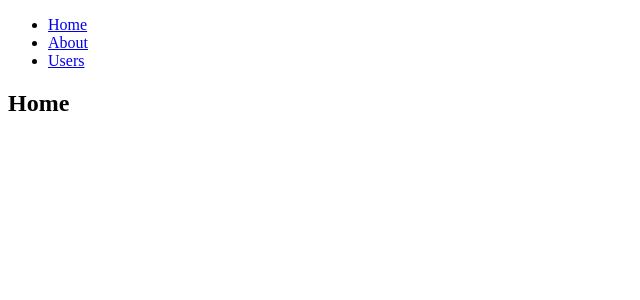
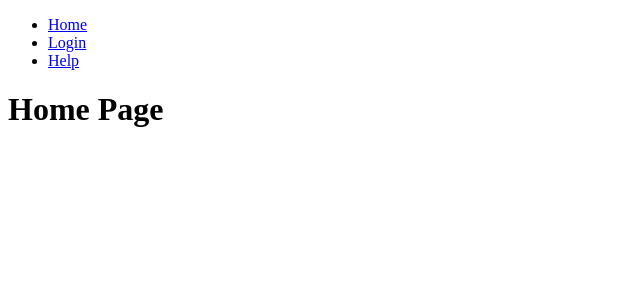
Before and after one commit to doglapping707/todo-app-ts, a React (Vite) app: page / in a window 1280 px wide. Shown: the top 300 px of the page, without its empty margins (0-640 px from the left). Built offline with nearby package versions, Linux system fonts and the light colour scheme.

Commit message:
Show components

```diff
--- a/src/router.tsx
+++ b/src/router.tsx
@@ -4,50 +4,39 @@ import {
     Route,
     Link
 } from "react-router-dom";
+import Home from "./pages/Home";
+import Login from "./pages/Login";
+import Help from "./pages/Help";
 
 function Router() {
     return (
         <BrowserRouter>
-            <div>
             <nav>
                 <ul>
                     <li>
                         <Link to="/">Home</Link>
                     </li>
                     <li>
-                            <Link to="/about">About</Link>
+                        <Link to="/login">Login</Link>
                     </li>
                     <li>
-                            <Link to="/users">Users</Link>
+                        <Link to="/help">Help</Link>
                     </li>
                 </ul>
             </nav>
             <Switch>
-                    <Route path="/about">
-                        <About />
+                <Route path="/login">
+                    <Login />
                 </Route>
-                    <Route path="/users">
-                        <Users />
+                <Route path="/help">
+                    <Help />
                 </Route>
                 <Route path="/">
                     <Home />
                 </Route>
             </Switch>
-            </div>
         </BrowserRouter>
     );
 }
 
-function Home() {
-    return <h2>Home</h2>;
-}
-
-function About() {
-    return <h2>About</h2>;
-}
-
-function Users() {
-    return <h2>Users</h2>;
-}
-
 export default Router
```
Lines whose indentation alone changed are shown as unchanged.
